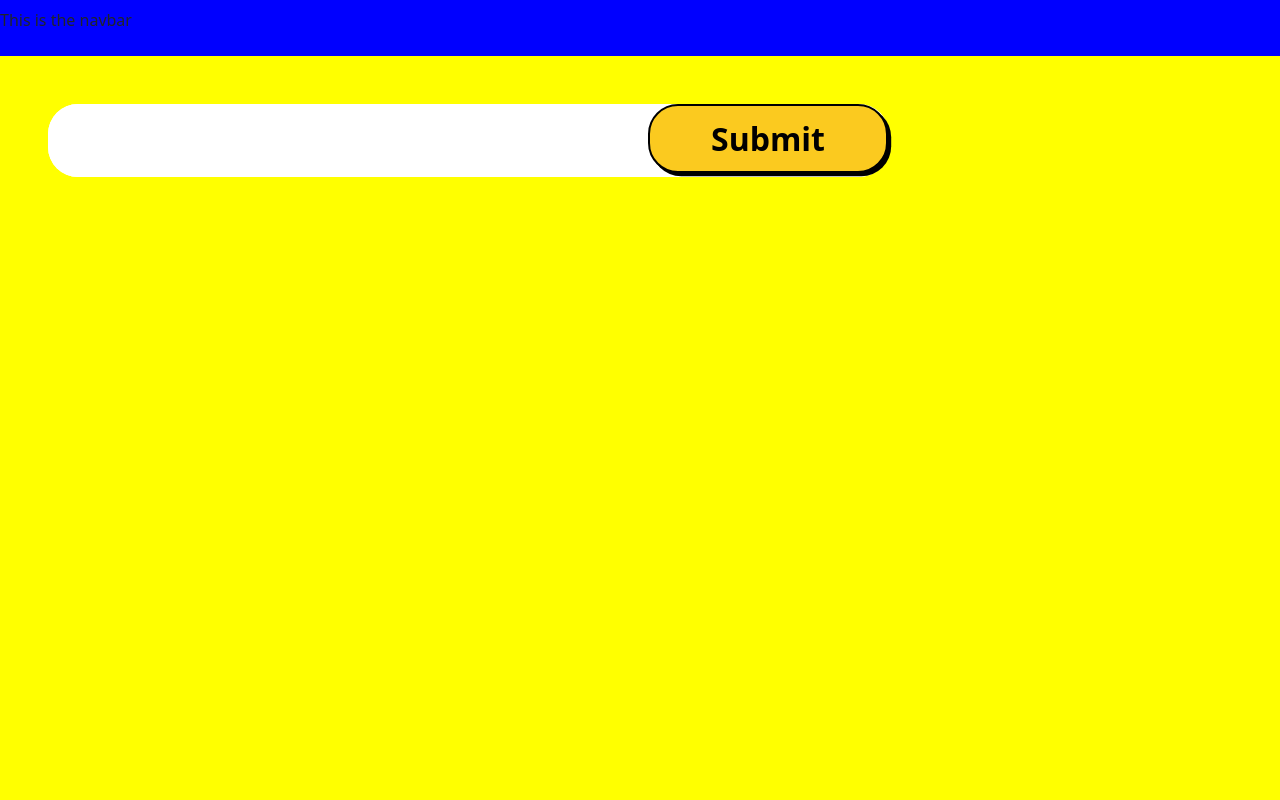
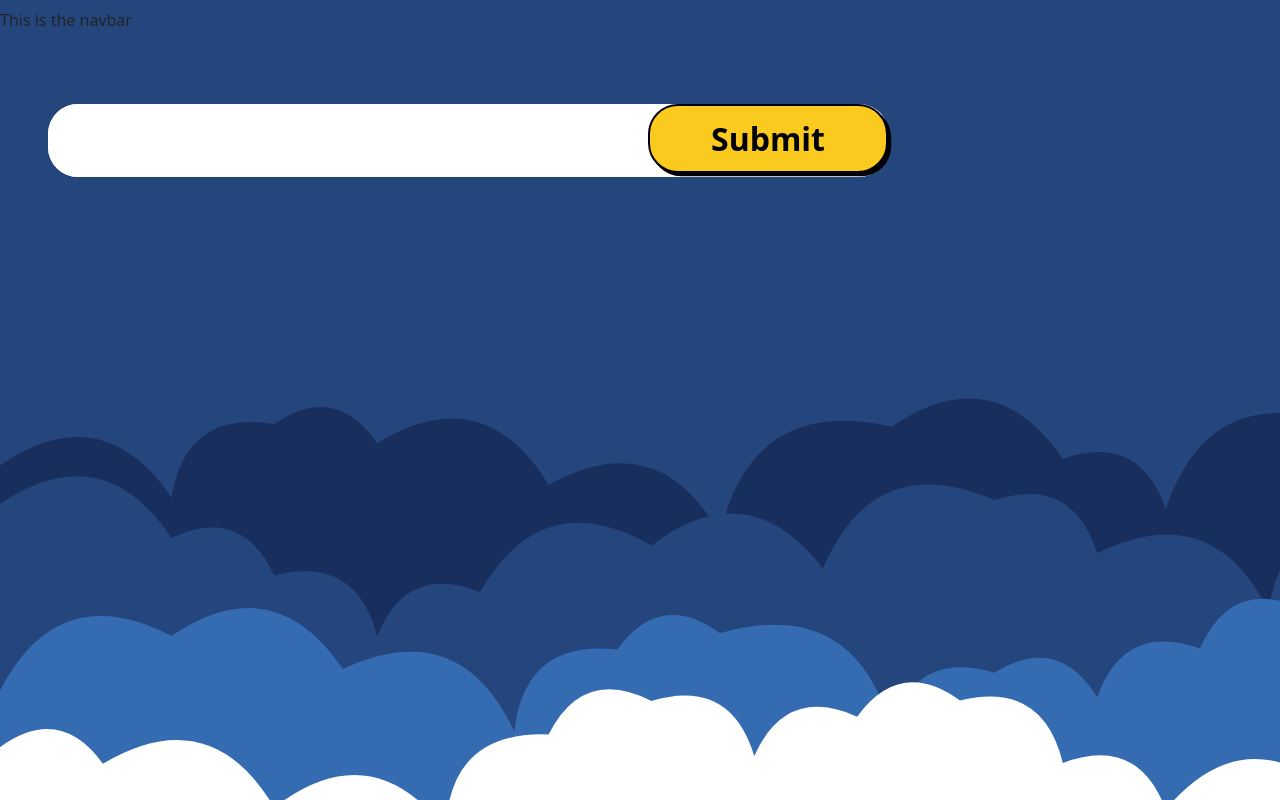
Before and after one commit to nichols20/weather-display, a React (Create React App) app: page / in a window 1280 px wide. Built offline with nearby package versions, Linux system fonts and the light colour scheme.

Commit message:
added cloudy svg background

```diff
--- a/src/App.css
+++ b/src/App.css
@@ -1,14 +1,14 @@
 body {
-  background-color: grey;
+  background: url("./Cloudy.svg");
+  background-size: cover;
+  background-repeat: no-repeat;
 }
 
 .navbar {
-  background-color: blue;
 }
 
 div {
   height: 50rem;
-  background-color: yellow;
 }
 
 .searchBar {
```
Also changed, not shown: src/Cloudy.svg (added).
